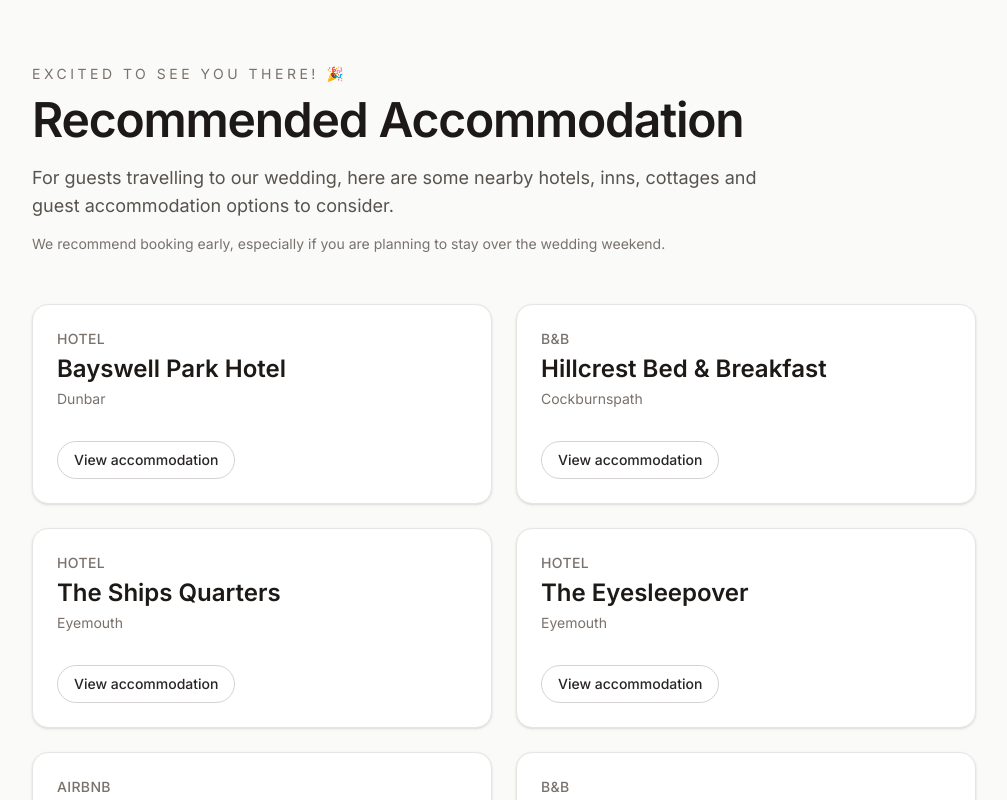
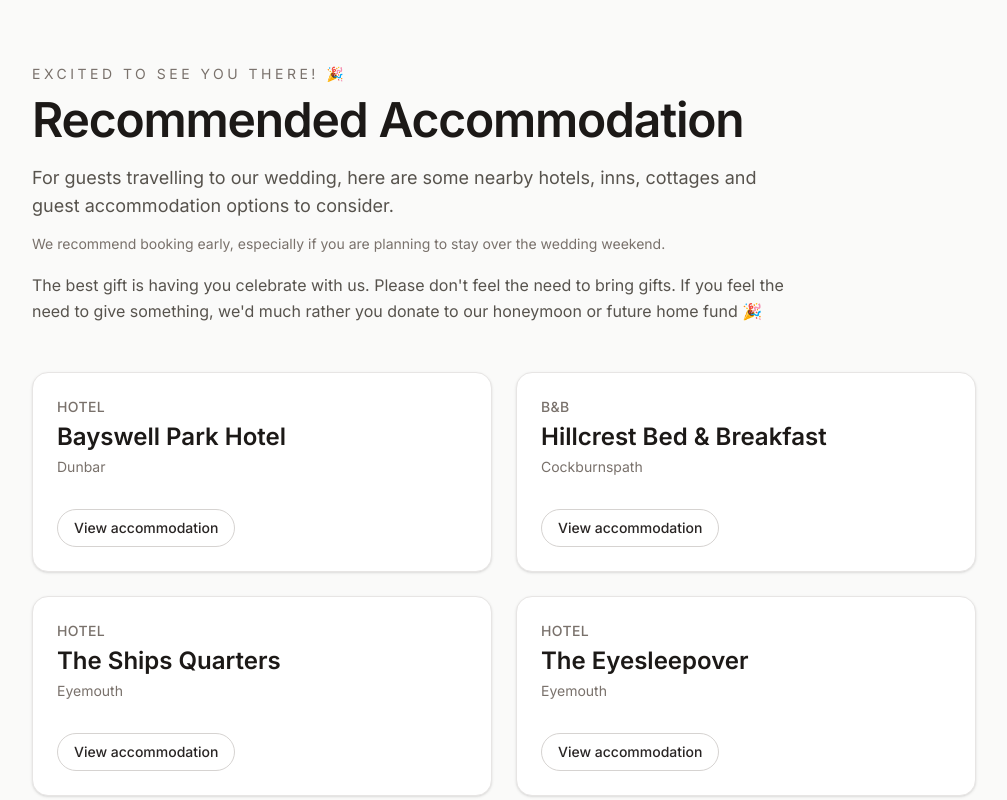
Before and after one commit to WilyBox/evite, a Next.js app: page /accommodation in a window 1280 px wide. Shown: the top 800 px of the page, without its empty margins (136-1143 px from the left). Built offline with nearby package versions, Linux system fonts and the light colour scheme; a web font is replaced by a local one.

Commit message:
updated accomodation pages

```diff
--- a/app/accommodation/page.tsx
+++ b/app/accommodation/page.tsx
@@ -94,6 +94,11 @@ export default function AccommodationPage() {
             We recommend booking early, especially if you are planning to stay
             over the wedding weekend.
           </p>
+
+          <p className="mt-4 text-sm leading-relaxed text-stone-600 md:text-base">
+            The best gift is having you celebrate with us. Please don't feel the need to bring gifts.
+            If you feel the need to give something, we'd much rather you donate to our honeymoon or future home fund 🎉
+          </p>
         </div>
 
         <div className="mt-12 grid gap-6 sm:grid-cols-2">
--- a/app/wedding-party/page.tsx
+++ b/app/wedding-party/page.tsx
@@ -133,9 +133,14 @@ export default async function WeddingPartyPage({ searchParams }: Props) {
             Your accommodation is at the wedding venue (
             <span className="font-bold">Dunglass Estate</span>). Travel is
             provided between the ceremony and venue. Access to the accommodation
-            will be available from 4pm on Friday. Checkout on Saturday is at
+            will be available from 4pm on Friday. Checkout on Sunday is at
             11am. There will be food available, and each apartment includes its
             own kitchen and facilities.
+          </p>
+
+          <p className="mt-4 text-sm leading-relaxed text-stone-600 md:text-base">
+            The best gift is having you celebrate with us. Please don't feel the need to bring gifts.
+            If you feel the need to give something, we'd much rather you donate to our honeymoon or future home fund 🎉
           </p>
         </section>
 
```
